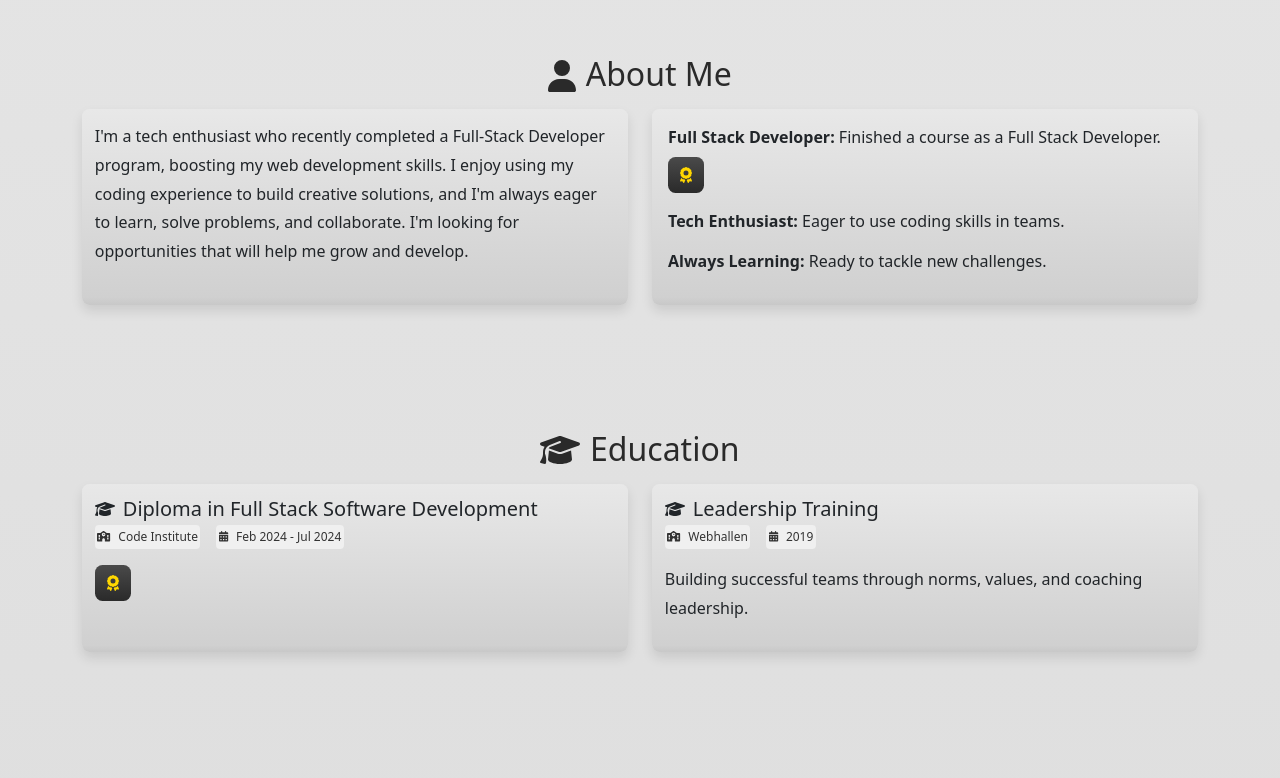
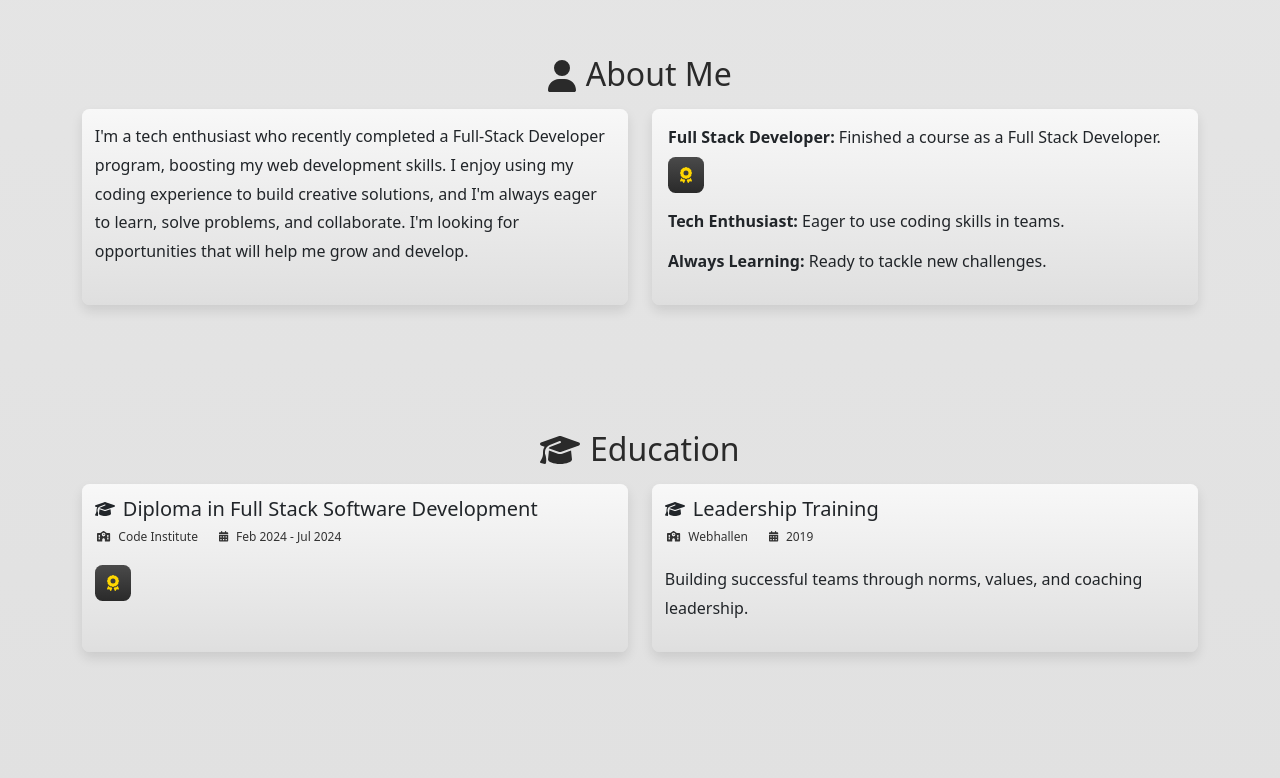
Before and after one commit to j0hanz/j0hanz-portfolio, a React (Create React App) app: page / in a window 1280 px wide. Shown: the part 752-1530 px from the top of the page. Built offline with nearby package versions, Linux system fonts and the light colour scheme.

Commit message:
Refactor background gradient colors in App.module.css

```diff
--- a/src/App.module.css
+++ b/src/App.module.css
@@ -64,19 +64,16 @@ body {
   background: linear-gradient(
     180deg,
     #e8e8e8 0%,
-    #e6e6e6 8%,
-    #e4e4e4 16%,
-    #e2e2e2 24%,
-    #e0e0e0 32%,
-    #dedede 40%,
-    #dcdcdc 48%,
-    #dadada 56%,
-    #d8d8d8 64%,
-    #d6d6d6 72%,
-    #d4d4d4 80%,
-    #d2d2d2 88%,
-    #d0d0d0 96%,
-    #c8c8c8 100%
+    #e6e6e6 10%,
+    #e4e4e4 20%,
+    #e2e2e2 30%,
+    #e0e0e0 40%,
+    #dedede 50%,
+    #dcdcdc 60%,
+    #dadada 70%,
+    #d8d8d8 80%,
+    #d6d6d6 90%,
+    #d4d4d4 100%
   );
 }
 
@@ -124,20 +121,20 @@ code {
 .cardBgColor {
   background: linear-gradient(
     180deg,
-    #e8e8e8 0%,
-    #e6e6e6 8%,
-    #e4e4e4 16%,
-    #e2e2e2 24%,
-    #e0e0e0 32%,
-    #dedede 40%,
-    #dcdcdc 48%,
-    #dadada 56%,
-    #d8d8d8 64%,
-    #d6d6d6 72%,
-    #d4d4d4 80%,
-    #d2d2d2 88%,
-    #d0d0d0 96%,
-    #c8c8c8 100%
+    #f8f8f8 0%,
+    #f6f6f6 8%,
+    #f4f4f4 16%,
+    #f2f2f2 24%,
+    #f0f0f0 32%,
+    #eeeeee 40%,
+    #ececec 48%,
+    #eaeaea 56%,
+    #e8e8e8 64%,
+    #e6e6e6 72%,
+    #e4e4e4 80%,
+    #e2e2e2 88%,
+    #e0e0e0 96%,
+    #dedede 100%
   );
   border: none !important;
   border-radius: 7.5px !important;
@@ -211,7 +208,6 @@ code {
 
 .customBadge {
   display: inline-block !important;
-  background-color: #f0f0f0 !important;
   color: #333 !important;
   padding: 0.3rem 0.15rem !important;
   margin-right: 1rem !important;
```
